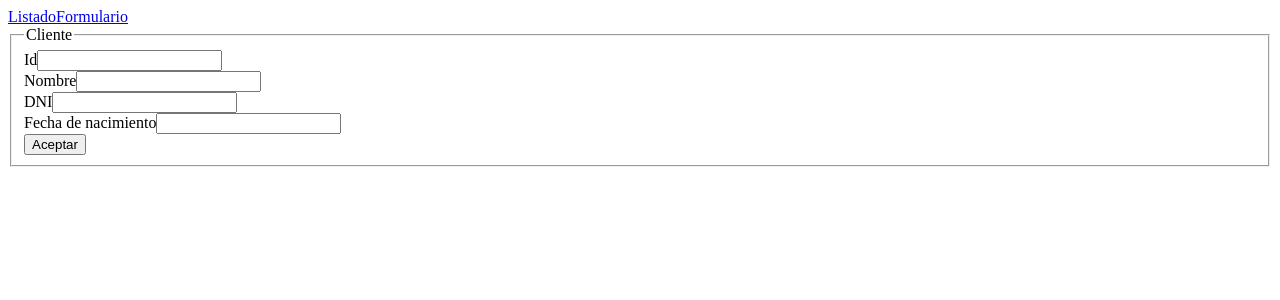
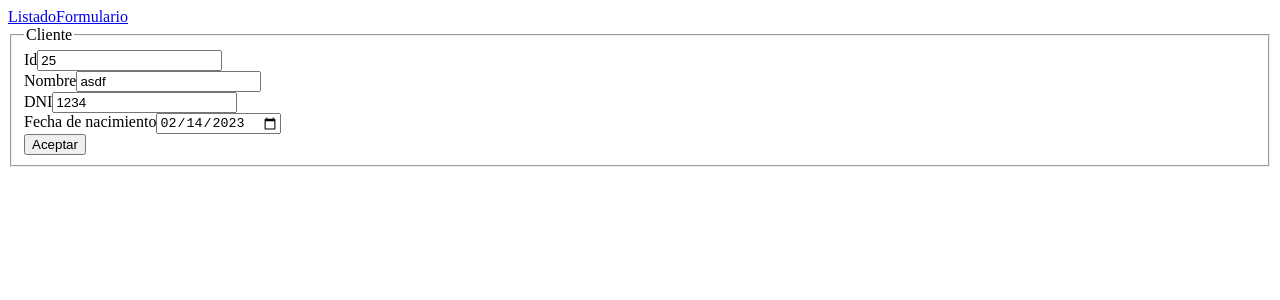
Before and after one commit to javierlete/clientes-2023-02, an Angular app: page /formulario in a window 1280 px wide. Shown: the top 300 px of the page. Built offline with nearby package versions, Linux system fonts and the light colour scheme.

Commit message:
Doble binding con fecha

```diff
--- a/src/app/formulario/formulario.component.html
+++ b/src/app/formulario/formulario.component.html
@@ -4,23 +4,23 @@
             Cliente
         </legend>
         <div>
-            <label for="">Id</label>
-            <input type="">
+            <label for="id">Id</label>
+            <input type="number" readonly [(ngModel)]="cliente.id" id="id" name="id">
         </div>
         <div>
-            <label for="">Nombre</label>
-            <input type="">
+            <label for="nombre">Nombre</label>
+            <input type="text" [(ngModel)]="cliente.nombre" id="nombre" name="nombre">
         </div>
         <div>
-            <label for="">DNI</label>
-            <input type="">
+            <label for="dni">DNI</label>
+            <input type="text" [(ngModel)]="cliente.dni" id="dni" name="dni">
         </div>
         <div>
-            <label for="">Fecha de nacimiento</label>
-            <input type="">
+            <label for="fechaNacimiento">Fecha de nacimiento</label>
+            <input type="date" [ngModel]="cliente.fechaNacimiento.toISOString().substring(0,10)" (ngModelChange)="cambioFecha($event)" id="fechaNacimiento" name="fechaNacimiento">
         </div>
 
-        <button routerLink="/listado">Aceptar</button>
+        <button (click)="aceptar()">Aceptar</button>
     </fieldset>
 
 </form>
--- a/src/app/formulario/formulario.component.ts
+++ b/src/app/formulario/formulario.component.ts
@@ -1,4 +1,5 @@
 import { Component } from '@angular/core';
+import { Cliente } from '../cliente';
 
 @Component({
   selector: 'app-formulario',
@@ -6,5 +7,14 @@ import { Component } from '@angular/core';
   styleUrls: ['./formulario.component.css']
 })
 export class FormularioComponent {
+  cliente: Cliente = { id: 25, nombre: 'asdf', dni: '1234', fechaNacimiento: new Date() };
 
+  aceptar() {
+    console.log(this.cliente);
+  }
+
+  cambioFecha(fechaTexto: string) {
+    this.cliente.fechaNacimiento = new Date(fechaTexto);
+    console.log(this.cliente);
+  }
 }
```
